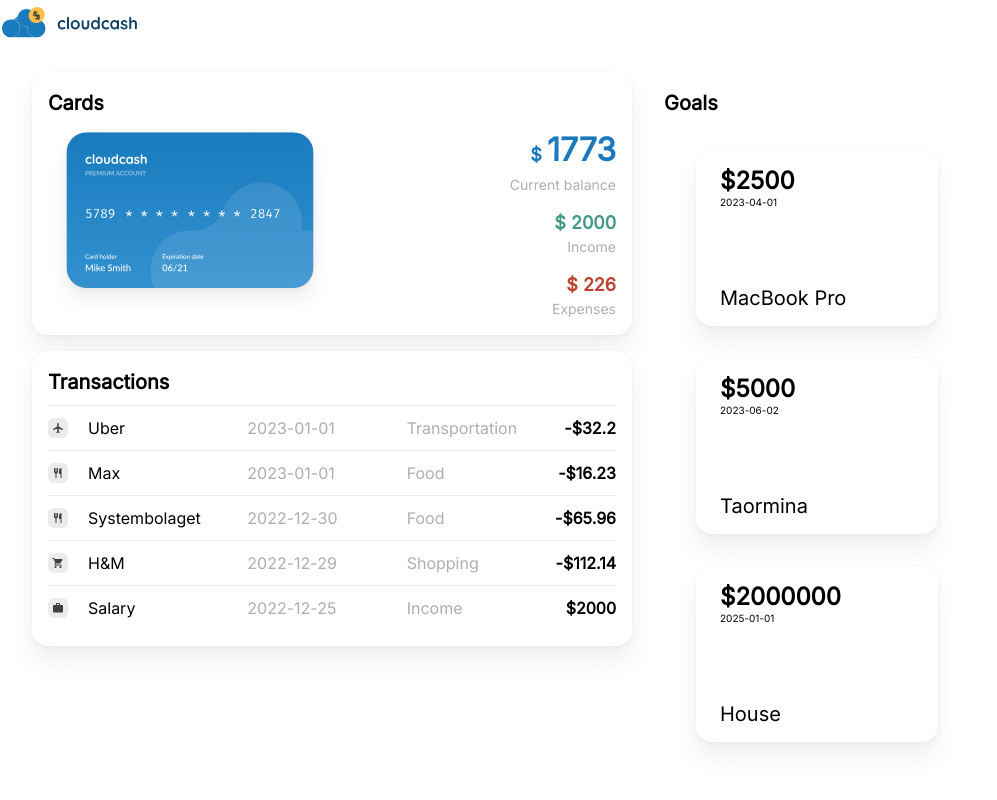
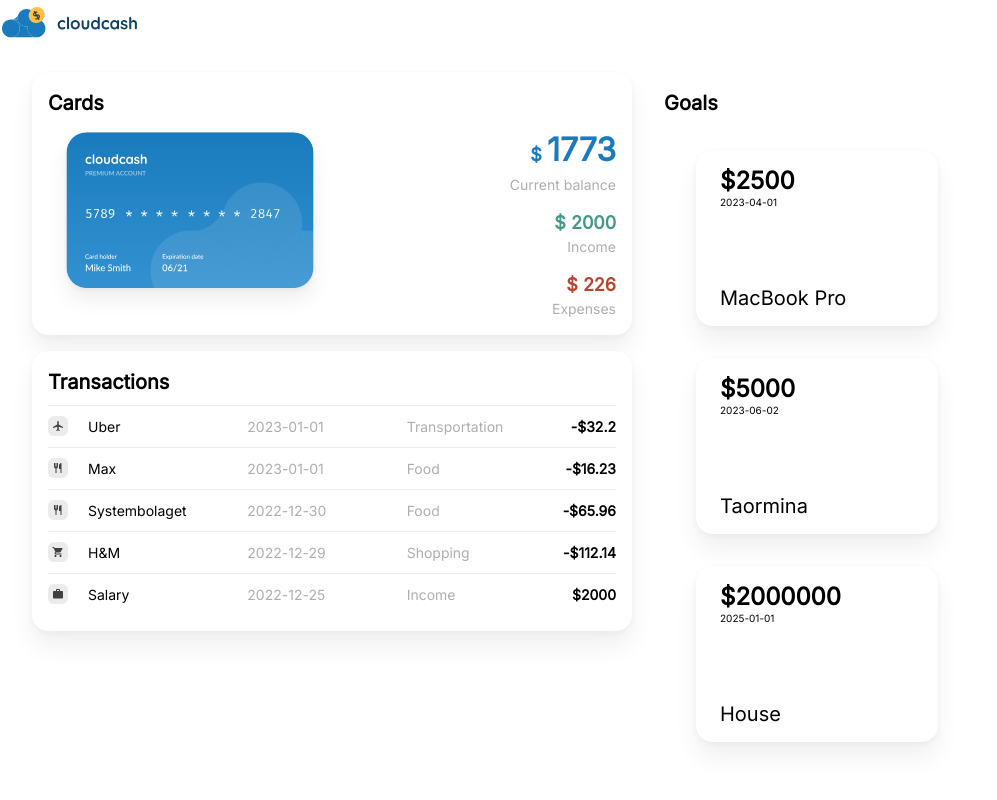
Before and after one commit to annabohlin1997/financial-dashboard, a React (Create React App) app: page / in a window 1280 px wide. Shown: the top 800 px of the page, without its empty margins (0-997 px from the left). Built offline with nearby package versions, Linux system fonts and the light colour scheme.

Commit message:
changed font size to rem

```diff
--- a/src/styles/Transactions.css
+++ b/src/styles/Transactions.css
@@ -2,8 +2,9 @@
 	display: grid;
 	grid-template-columns: 40px repeat(3, 1fr) 50px;
  border-top: 1px solid var(--color-light-gray);
- padding-top: 10px;
- padding-bottom: 10px;
+ padding-top: 0.625rem;
+ padding-bottom: 0.625rem;
+ font-size: 0.875rem;
 }
 
 .transactions-amount {
@@ -19,7 +20,7 @@
 .transactions-icon {
 	width:20px;
 	height:20px;
-	padding:4px;
+	padding:0.25rem;
 	background-color: var(--color-light-gray);
 	border-radius: 6px;
 	display: flex;
```
